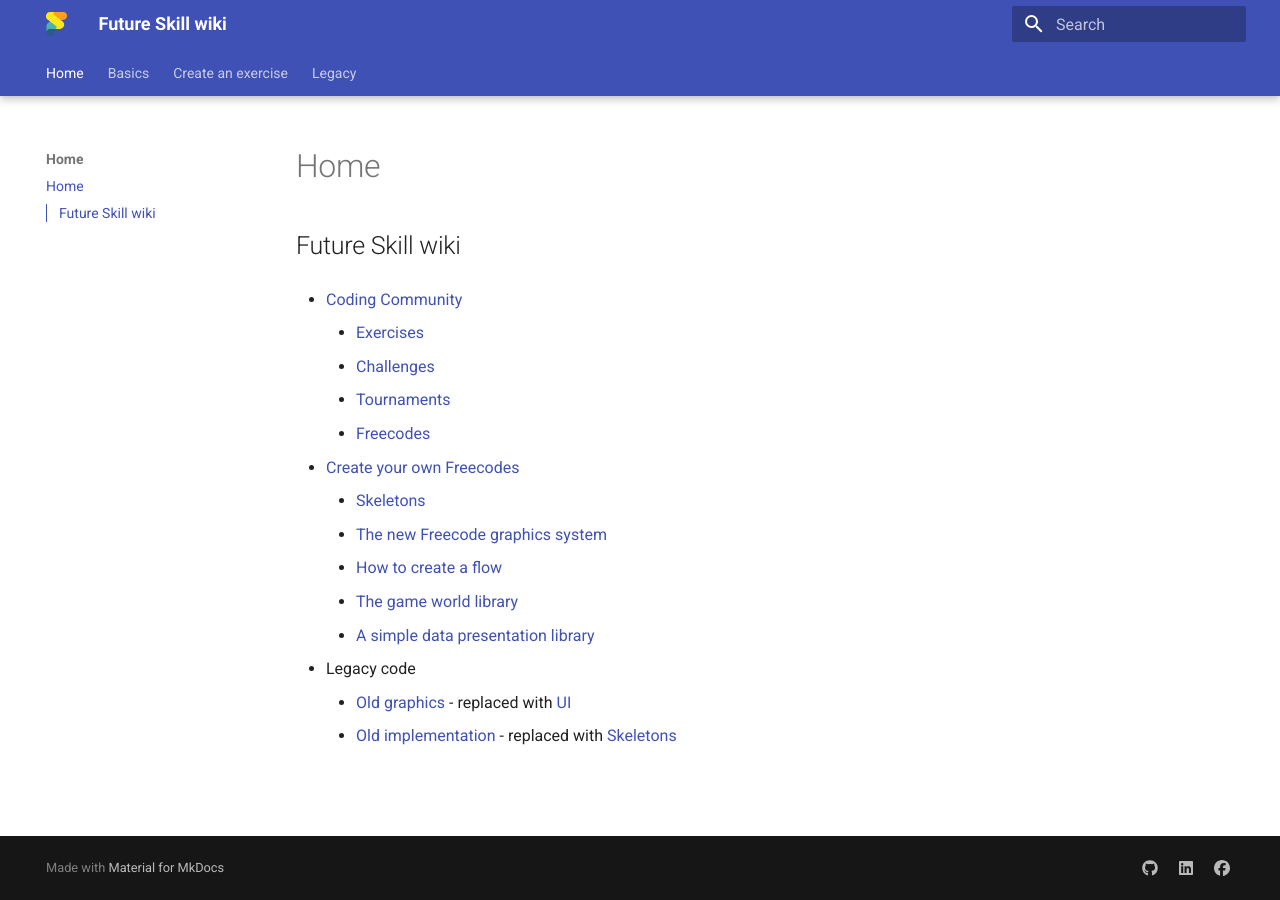
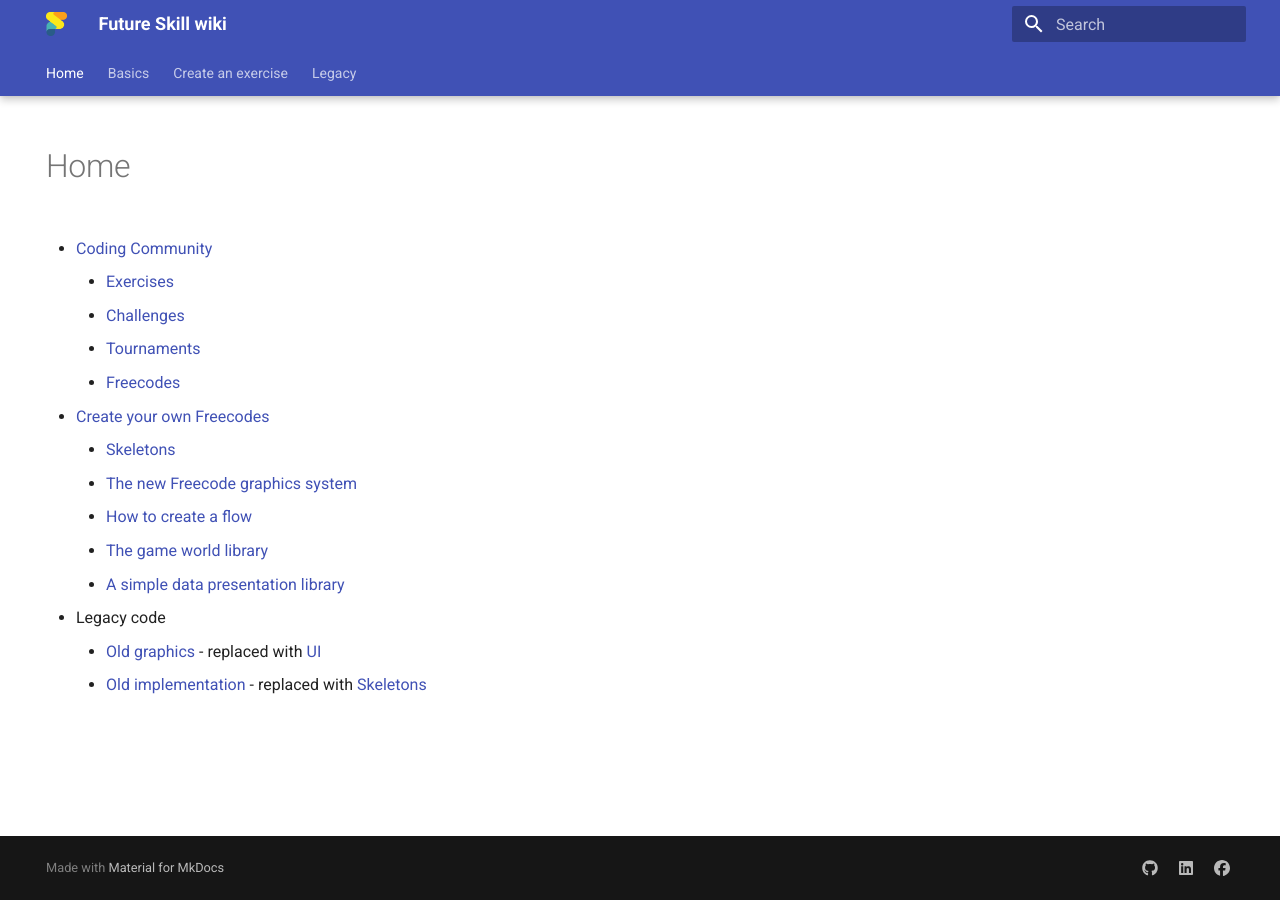
Before and after one commit to future-skill/future-skill.github.io, an MkDocs documentation site: the page built from docs/index.md, in a window 1280 px wide. Built offline with MkDocs 1.6.1 and Material for MkDocs 9.7.7, drawn with Linux system fonts in a browser that asks for light colours.

Commit message:
Remove redundant parts of index page

```diff
--- a/docs/index.md
+++ b/docs/index.md
@@ -4,9 +4,10 @@ contributors:
   - Admin
   - Henrik Rostedt
   - Ludvig
+hide:
+    - navigation
+    - toc
 ---
-
-## Future Skill wiki
 
 - [Coding Community](basics/Coding_Community.md)
     - [Exercises](basics/Exercises.md)
```
